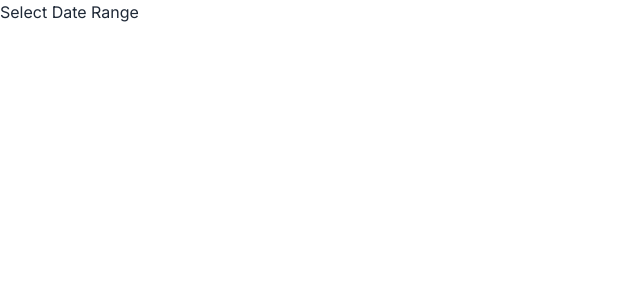
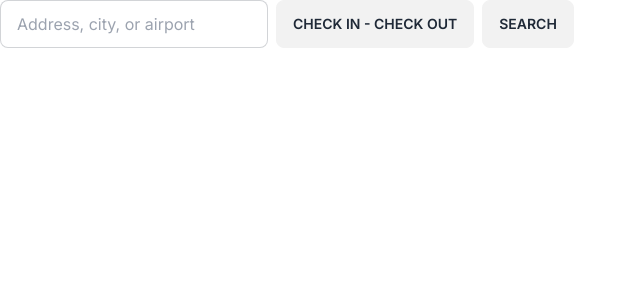
Before and after one commit to jordanwhiguera/storage-app, a Next.js app: page /components/SearchButton in a window 1280 px wide. Shown: the top 300 px of the page, without its empty margins (0-640 px from the left). Built offline with nearby package versions, Linux system fonts and the light colour scheme.

Commit message:
two calandars and event listners for clicks

```diff
--- a/app/components/SearchButton/page.tsx
+++ b/app/components/SearchButton/page.tsx
@@ -1,32 +1,96 @@
 "use client";
-import React, { useState } from "react";
+import React, { useState, useRef, useEffect } from "react";
 import DatePicker from "react-datepicker";
 import "react-datepicker/dist/react-datepicker.css";
+import { format } from "date-fns";
 
 const SearchButton: React.FC = () => {
-  const [startDate, setStartDate] = useState<Date | null>(new Date());
-  const [endDate, setEndDate] = useState<Date | null>(new Date());
+  const [startDate, setStartDate] = useState<Date | null>(null);
+  const [endDate, setEndDate] = useState<Date | null>(null);
   const [isOpen, setIsOpen] = useState(false);
+  const calendarRef = useRef<HTMLDivElement>(null);
 
-  const handleCalendarClose = () => setIsOpen(false);
-  const handleCalendarOpen = () => setIsOpen(true);
+  // Toggle the visibility of the calendar
+  const toggleCalendar = () => setIsOpen(!isOpen);
+
+  // Format the dates for display
+  const formattedStartDate = startDate
+    ? format(startDate, "MM/dd/yyyy")
+    : "Check in";
+  const formattedEndDate = endDate
+    ? format(endDate, "MM/dd/yyyy")
+    : "Check out";
+  const dateRangeText =
+    startDate && endDate
+      ? `${formattedStartDate} - ${formattedEndDate}`
+      : "Check in - Check out";
+
+  // Effect for handling clicks outside of the calendar to close it
+  useEffect(() => {
+    const handleDocumentClick = (event: MouseEvent) => {
+      // If the click is outside the calendar, close it
+      if (
+        calendarRef.current &&
+        !calendarRef.current.contains(event.target as Node)
+      ) {
+        setIsOpen(false);
+      }
+    };
+
+    // Add event listener when the calendar is open
+    if (isOpen) {
+      document.addEventListener("mousedown", handleDocumentClick);
+    }
+
+    // Cleanup: Remove event listener
+    return () => {
+      document.removeEventListener("mousedown", handleDocumentClick);
+    };
+  }, [isOpen]); // Only re-run if isOpen changes
 
   return (
+    <div className="relative">
+      <div className="flex space-x-2">
+        {/* Input and buttons */}
         <div>
-      <button type="button" onClick={handleCalendarOpen}>
-        Select Date Range
+          <input
+            className="input input-bordered"
+            placeholder="Address, city, or airport"
+          />
+        </div>
+        <div>
+          <button className="btn" onClick={toggleCalendar}>
+            {dateRangeText}
           </button>
+        </div>
+        <div>
+          <button className="btn">Search</button>
+        </div>
+      </div>
+
+      {/* Calendar */}
       {isOpen && (
+        <div
+          ref={calendarRef} // Attach ref to the calendar container
+          className="calendar-container absolute z-50 left-0 mt-1"
+          style={{
+            top: `${calendarRef.current?.getBoundingClientRect().bottom}px`,
+            left: `${calendarRef.current?.getBoundingClientRect().left}px`,
+          }}
+        >
           <DatePicker
             selectsRange
+            inline
+            monthsShown={2}
             startDate={startDate}
             endDate={endDate}
             onChange={(update: [Date | null, Date | null]) => {
               setStartDate(update[0]);
               setEndDate(update[1]);
             }}
-          onCalendarClose={handleCalendarClose}
+            onCalendarClose={() => setIsOpen(false)}
           />
+        </div>
       )}
     </div>
   );
```
Lines whose indentation alone changed are shown as unchanged.
